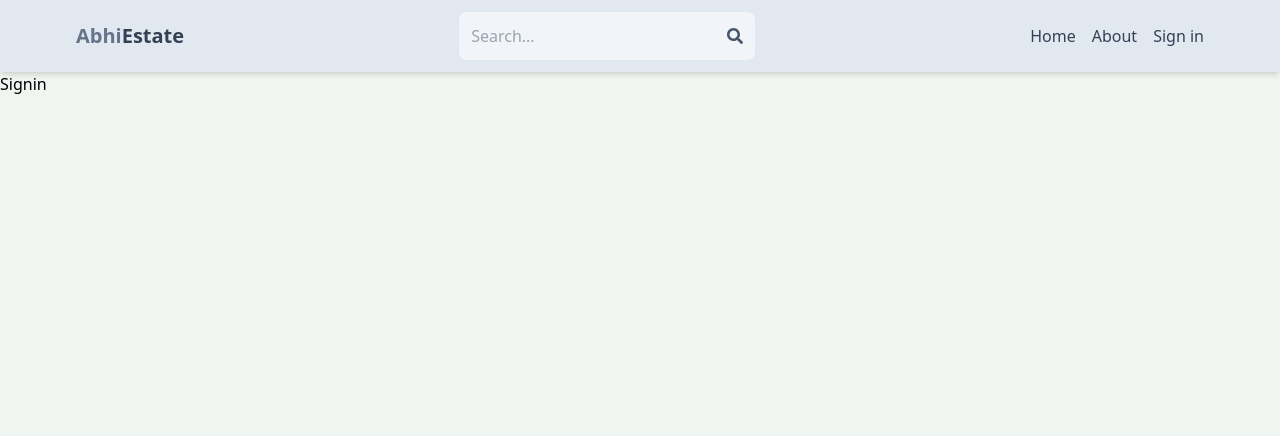
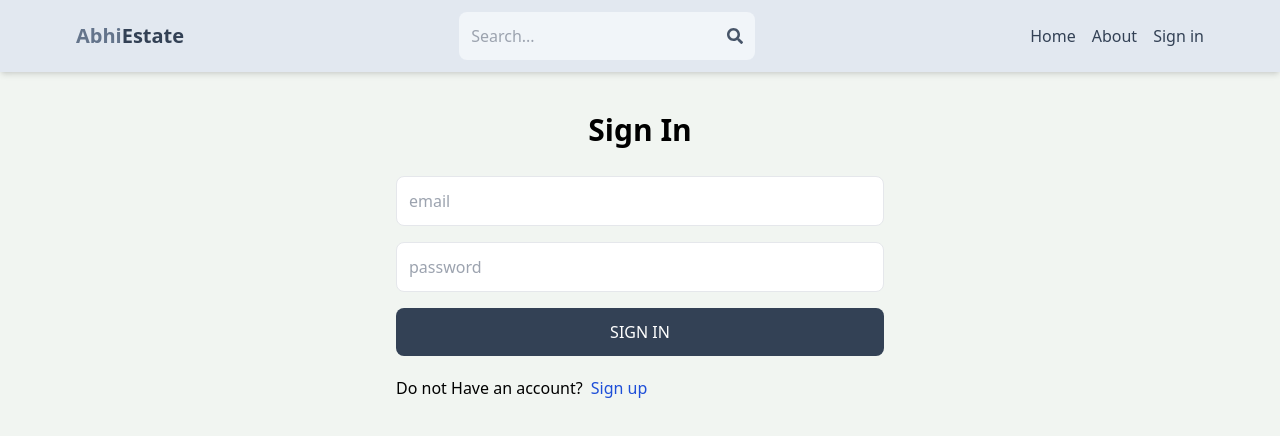
Before and after one commit to abhi-2029/mern-estate, a React (Vite) app in the folder client/: page /sign-in in a window 1280 px wide. Shown: the top 436 px of the page. Built offline with nearby package versions, Linux system fonts and the light colour scheme.

Commit message:
complete singin page functionality

```diff
--- a/client/src/pages/Signin.jsx
+++ b/client/src/pages/Signin.jsx
@@ -1,7 +1,87 @@
-import React from 'react'
+import { Link, useNavigate } from 'react-router-dom'
+import React, { useState } from 'react';
 
-export default function Signin() {
+export default function SignIn() {
+  const [formData, setFormData] = useState({});
+  const [error, setError] = useState(null);
+  const [loading, setLoading] = useState(false);
+  const navigate = useNavigate();
+
+  const handleChange = (e) => {
+    setFormData({
+      ...formData,
+      [e.target.id]: e.target.value,
+    });
+  };
+
+  const handleSubmit = async (e) => {
+    e.preventDefault();
+    try {
+      setLoading(true);
+    const res = await fetch('/api/auth/signin', {
+      method: 'POST',
+      headers: {
+        'Content-Type': 'application/json',
+      },
+      body: JSON.stringify(formData),
+    });
+
+    const data = await res.json();
+    console.log(data);
+    if (data.success === false) {
+      setLoading(false);
+      setError(data.message);
+      return;
+    }
+    setLoading(false);
+    setError(null);
+    navigate('/');
+
+    } catch (error) {
+      setLoading(false);
+      setError(error.message);
+    }
+  };
+
+
+
   return (
-    <div>Signin</div>
-  )
+    <div className='p-3 max-w-lg mx-auto'>
+      <h1 className='text-3xl text-center font-semibold my-7'>Sign In</h1>
+
+      <form onSubmit={handleSubmit} className='flex flex-col gap-4'>
+
+        <input
+          type='email'
+          placeholder='email'
+          className='border p-3 rounded-lg'
+          id='email'
+          onChange={handleChange}
+        />
+
+        <input
+          type='password'
+          placeholder='password'
+          className='border p-3 rounded-lg'
+          id='password'
+          onChange={handleChange}
+        />
+
+        <button
+          disabled={loading}
+          className='bg-slate-700 text-white p-3 rounded-lg uppercase hover:opacity-95 disabled:opacity-80'
+        >
+          {loading ? 'Loading...' : 'Sign In'}
+        </button>
+      </form>
+
+      <div className='flex gap-2 mt-5'>
+        <p>Do not Have an account?</p>
+        <Link to={"/sign-up"}>
+          <span className='text-blue-700'>Sign up</span>
+        </Link>
+      </div>
+      {error && <p className='test-red-500 mt-5'>{error}</p>}
+    </div>
+  );
 }
```
